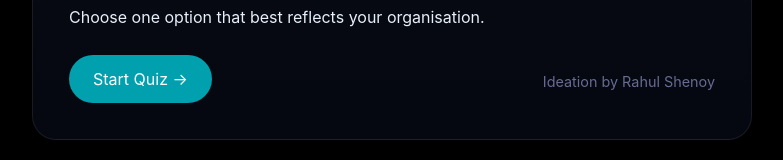
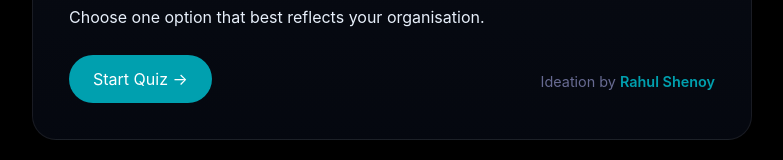
Before and after one commit to reeshaa/asset-management-survey, a React (Vite) app: page / in a window 1280 px wide. Shown: the part 367-527 px from the top of the page, without its empty margins (248-1031 px from the left). Built offline with nearby package versions, Linux system fonts and the light colour scheme; no server answers; a web font is replaced by a local one.

Commit message:
feat: update footer notes to include clickable links for ideation credits

```diff
--- a/src/App.css
+++ b/src/App.css
@@ -106,6 +106,17 @@
   text-align: center;
 }
 
+.result-footer-link {
+  color: var(--accent);
+  text-decoration: none;
+  font-weight: 600;
+}
+
+.result-footer-link:hover,
+.result-footer-link:focus {
+  text-decoration: underline;
+}
+
 .welcome-lead {
   font-size: 1.05rem;
   line-height: 1.7;
@@ -162,6 +173,22 @@ p {
   font-size: 0.95rem;
   color: var(--muted);
   margin-top: 6px;
+}
+
+.name-link,
+.result-footer-link {
+  color: var(--accent);
+  text-decoration: none;
+  font-weight: 600;
+}
+
+.name-link:hover,
+.name-link:focus,
+.result-footer-link:hover,
+.result-footer-link:focus {
+  text-decoration: underline;
+  background: rgba(98, 203, 201, 0.12);
+  border-radius: 999px;
 }
 
 .subtle-note {
--- a/src/components/ResultCard.jsx
+++ b/src/components/ResultCard.jsx
@@ -152,7 +152,17 @@ function ResultCard({ lensResults, onRestart }) {
         <a href="https://www.auxilium.co.nz/" target="_blank" rel="noreferrer" className="logo-link">
           <img src={auxiliumLogo} alt="Auxilium logo" className="footer-logo" />
         </a>
-        <p className="small-text result-footer-note">Ideation by Rahul Shenoy</p>
+        <p className="small-text result-footer-note">
+          Ideation by{' '}
+          <a
+            href="https://www.linkedin.com/in/rahulshenoyyy/"
+            target="_blank"
+            rel="noreferrer noopener"
+            className="result-footer-link"
+          >
+            Rahul Shenoy
+          </a>
+        </p>
       </footer>
     </section>
   )
--- a/src/components/WelcomeCard.jsx
+++ b/src/components/WelcomeCard.jsx
@@ -22,7 +22,17 @@ function WelcomeCard({ onStart }) {
         <button className="primary-button" onClick={onStart}>
           Start Quiz {"→"}
         </button>
-        <p className="small-text subtle-note">Ideation by Rahul Shenoy</p>
+        <p className="small-text subtle-note">
+          Ideation by{' '}
+          <a
+            href="https://www.linkedin.com/in/rahulshenoyyy/"
+            target="_blank"
+            rel="noreferrer noopener"
+            className="name-link"
+          >
+            Rahul Shenoy
+          </a>
+        </p>
       </div>
     </section>
   )
```
